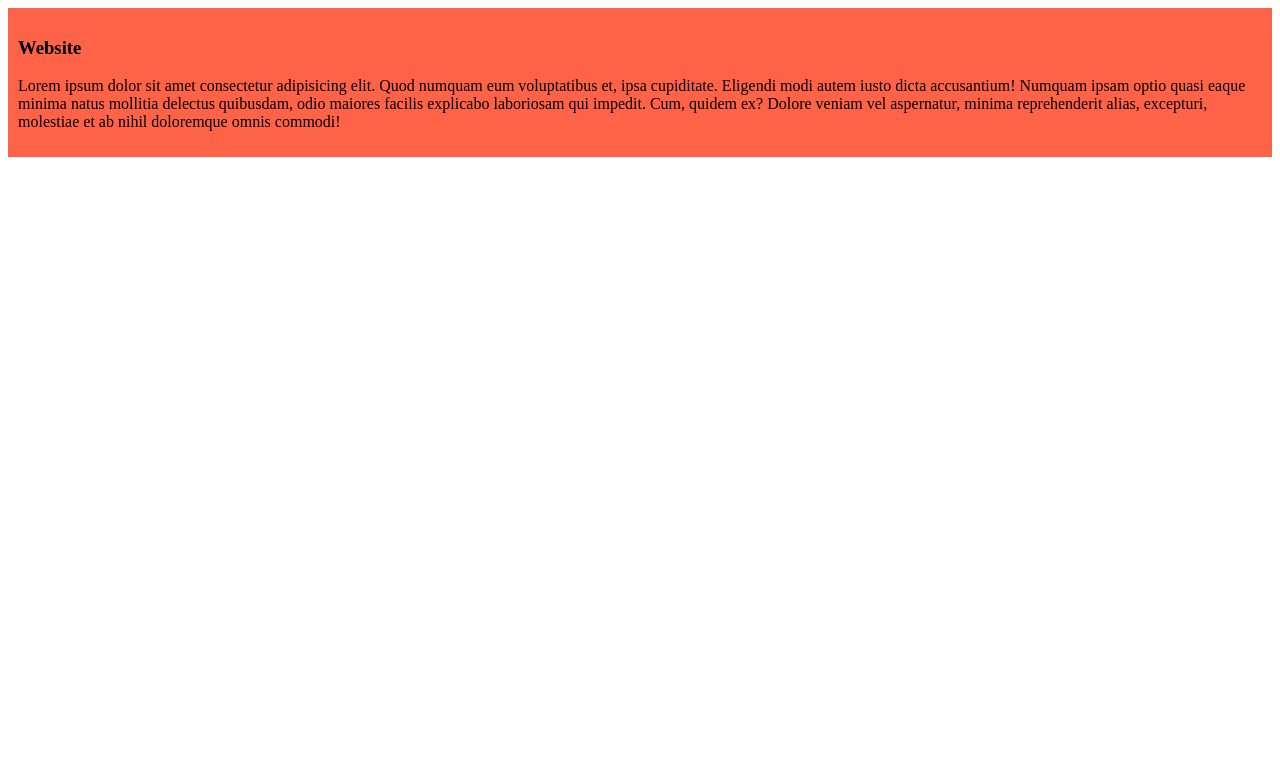
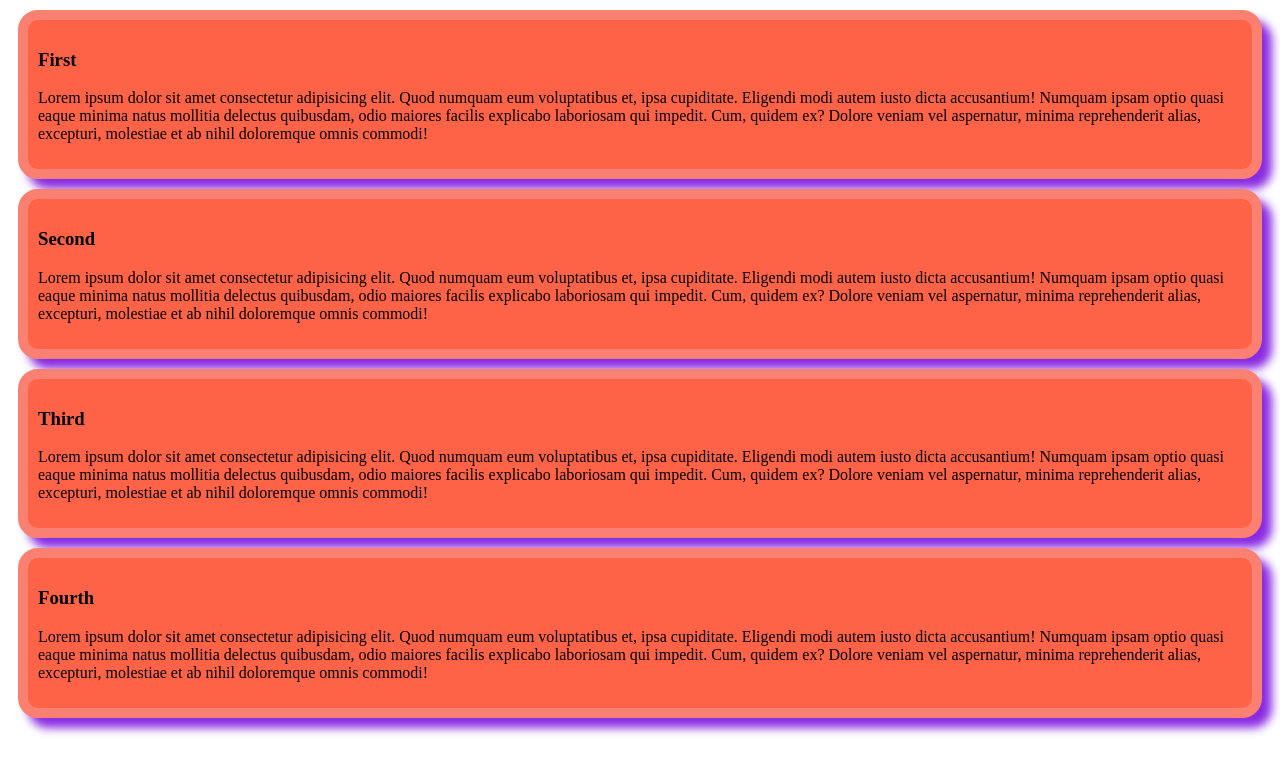
Before and after one commit to syedshafinahmed/improved-funicular, a plain HTML site: page index.html in a window 1280 px wide. Drawn offline with Linux system fonts and the light colour scheme.

Commit message:
added 3 blogs

```diff
--- a/index.html
+++ b/index.html
@@ -8,7 +8,19 @@
 </head>
 <body>
     <div>
-        <h3>Website</h3>
+        <h3>First</h3>
+        <p>Lorem ipsum dolor sit amet consectetur adipisicing elit. Quod numquam eum voluptatibus et, ipsa cupiditate. Eligendi modi autem iusto dicta accusantium! Numquam ipsam optio quasi eaque minima natus mollitia delectus quibusdam, odio maiores facilis explicabo laboriosam qui impedit. Cum, quidem ex? Dolore veniam vel aspernatur, minima reprehenderit alias, excepturi, molestiae et ab nihil doloremque omnis commodi!</p>
+    </div>
+    <div>
+        <h3>Second</h3>
+        <p>Lorem ipsum dolor sit amet consectetur adipisicing elit. Quod numquam eum voluptatibus et, ipsa cupiditate. Eligendi modi autem iusto dicta accusantium! Numquam ipsam optio quasi eaque minima natus mollitia delectus quibusdam, odio maiores facilis explicabo laboriosam qui impedit. Cum, quidem ex? Dolore veniam vel aspernatur, minima reprehenderit alias, excepturi, molestiae et ab nihil doloremque omnis commodi!</p>
+    </div>
+    <div>
+        <h3>Third</h3>
+        <p>Lorem ipsum dolor sit amet consectetur adipisicing elit. Quod numquam eum voluptatibus et, ipsa cupiditate. Eligendi modi autem iusto dicta accusantium! Numquam ipsam optio quasi eaque minima natus mollitia delectus quibusdam, odio maiores facilis explicabo laboriosam qui impedit. Cum, quidem ex? Dolore veniam vel aspernatur, minima reprehenderit alias, excepturi, molestiae et ab nihil doloremque omnis commodi!</p>
+    </div>
+    <div>
+        <h3>Fourth</h3>
         <p>Lorem ipsum dolor sit amet consectetur adipisicing elit. Quod numquam eum voluptatibus et, ipsa cupiditate. Eligendi modi autem iusto dicta accusantium! Numquam ipsam optio quasi eaque minima natus mollitia delectus quibusdam, odio maiores facilis explicabo laboriosam qui impedit. Cum, quidem ex? Dolore veniam vel aspernatur, minima reprehenderit alias, excepturi, molestiae et ab nihil doloremque omnis commodi!</p>
     </div>
 </body>
--- a/styles/blog.css
+++ b/styles/blog.css
@@ -1,4 +1,8 @@
 div{
     background-color: tomato;
     padding: 10px;
+    margin: 10px;
+    border: 10px solid salmon;
+    border-radius: 20px;
+    box-shadow: 10px 10px 10px blueviolet;
 }
```
